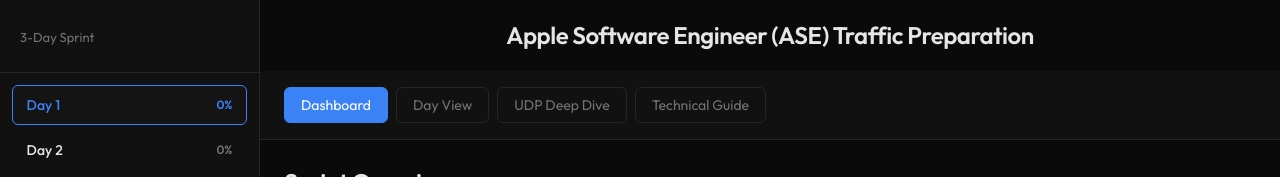
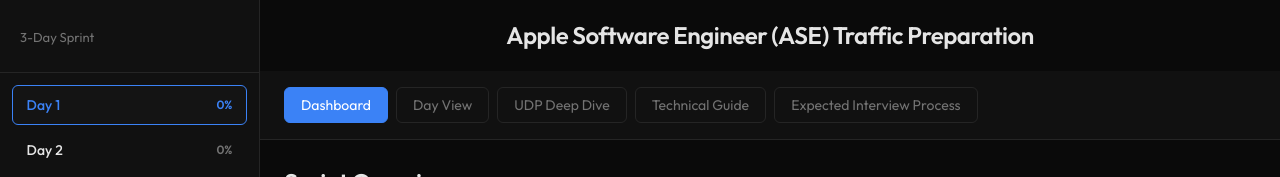
Before and after one commit to Bannump/apple-traffic-prep, a React (Vite) app: page / in a window 1280 px wide. Shown: the top 177 px of the page. Built offline with nearby package versions, Linux system fonts and the light colour scheme.

Commit message:
added expected interview process page

```diff
--- a/src/App.jsx
+++ b/src/App.jsx
@@ -6,10 +6,11 @@
 import { DayView } from './components/DayView';
 import { StudyPage } from './components/StudyPage';
 import { TechnicalGuidePage } from './components/TechnicalGuidePage';
+import { InterviewProcessPage } from './components/InterviewProcessPage';
 import { NotesModal } from './components/NotesModal';
 
 export default function App() {
-  const [view, setView] = useState('dashboard'); // 'dashboard' | 'day' | 'study' | 'technical-guide'
+  const [view, setView] = useState('dashboard'); // 'dashboard' | 'day' | 'study' | 'technical-guide' | 'interview-process'
   const [currentDay, setCurrentDay] = useState(1);
   const [notesModal, setNotesModal] = useState({
     open: false,
@@ -80,6 +81,14 @@
           >
             Technical Guide
           </button>
+          <button
+            type="button"
+            className={`view-toggle${view === 'interview-process' ? ' active' : ''}`}
+            onClick={() => setView('interview-process')}
+            aria-pressed={view === 'interview-process'}
+          >
+            Expected Interview Process
+          </button>
         </header>
 
         {view === 'dashboard' && (
@@ -96,6 +105,7 @@
         )}
         {view === 'study' && <StudyPage />}
         {view === 'technical-guide' && <TechnicalGuidePage />}
+        {view === 'interview-process' && <InterviewProcessPage />}
       </main>
 
       <NotesModal
--- /dev/null
+++ b/src/components/InterviewProcessPage.jsx
@@ -0,0 +1,18 @@
+import React from 'react';
+import ReactMarkdown from 'react-markdown';
+import remarkGfm from 'remark-gfm';
+import interviewProcessContent from '../../docs/EXPECTED_INTERVIEW_PROCESS.md?raw';
+
+export function InterviewProcessPage() {
+  const content = interviewProcessContent || '';
+
+  return (
+    <section className="view view-study active">
+      <div className="study-page">
+        <article className="study-content markdown-body">
+          <ReactMarkdown remarkPlugins={[remarkGfm]}>{content}</ReactMarkdown>
+        </article>
+      </div>
+    </section>
+  );
+}
```
Also changed, not shown: 2 other files (tests, documents, lock files or other folders).
